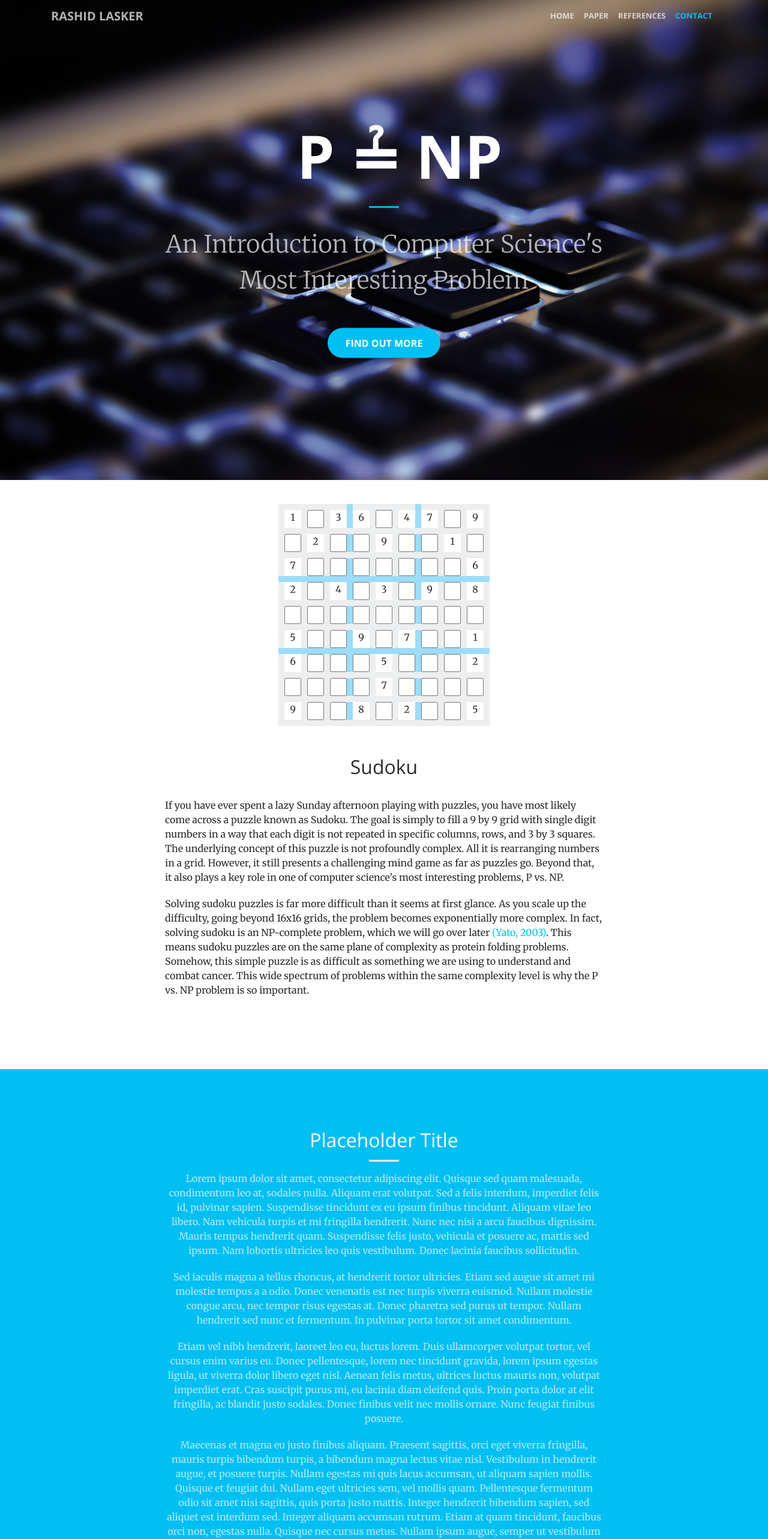
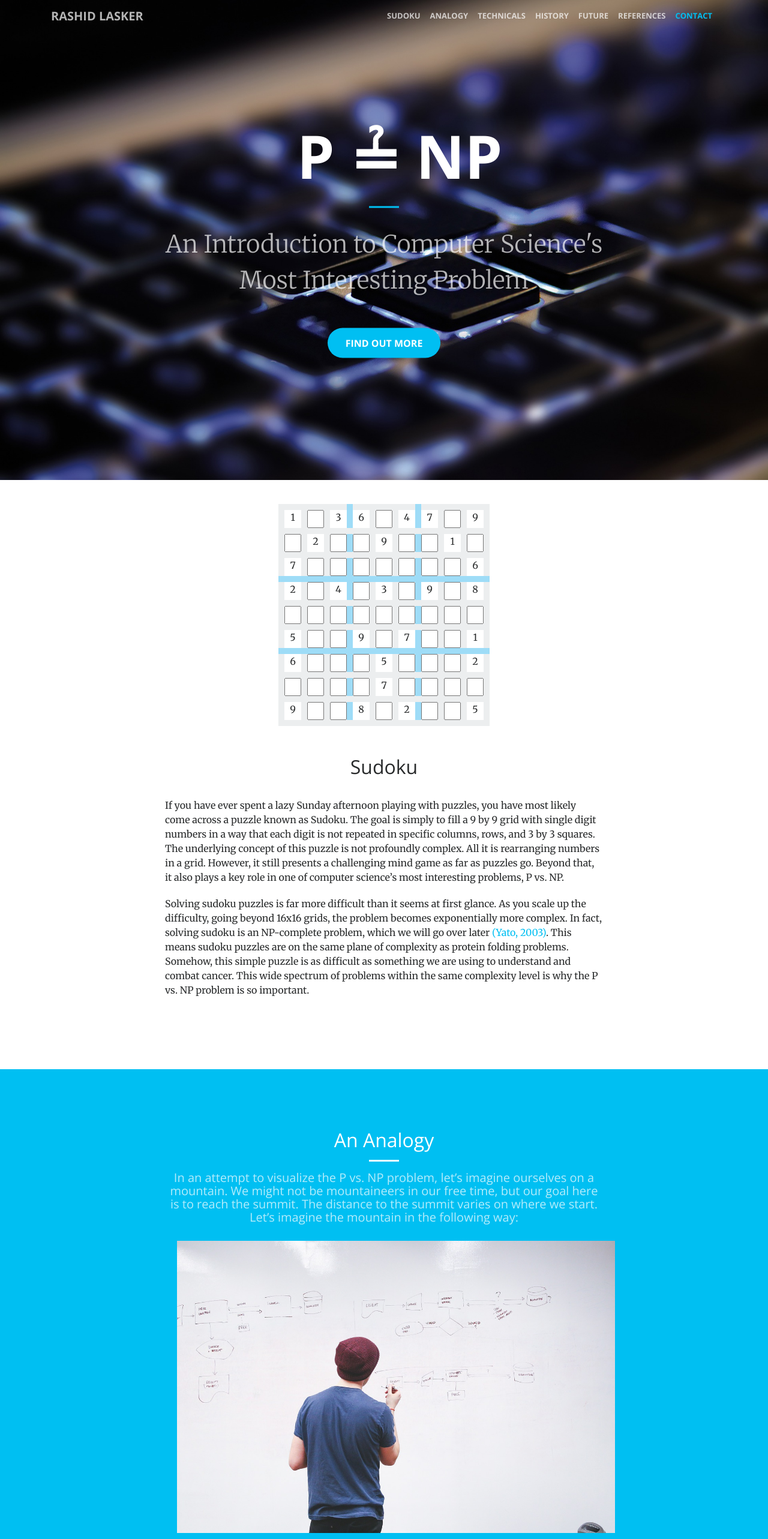
Before and after one commit to rashidlasker/enwr-project-three, a website: page index.html in a window 1280 px wide. Shown: the top 2565 px of the page at 60% size. Drawn offline with nearby package versions, Linux system fonts and the light colour scheme.

Commit message:
building out analogy section

```diff
--- a/index.html
+++ b/index.html
@@ -51,10 +51,19 @@
             <div class="collapse navbar-collapse" id="navbarExample">
                 <ul class="navbar-nav ml-auto">
                     <li class="nav-item">
-                        <a class="nav-link" href="#about">Home</a>
+                        <a class="nav-link" href="#sudoku">Sudoku</a>
                     </li>
                     <li class="nav-item">
-                        <a class="nav-link" href="#services">Paper</a>
+                        <a class="nav-link" href="#analogy">Analogy</a>
+                    </li>
+                    <li class="nav-item">
+                        <a class="nav-link" href="#technical">Technicals</a>
+                    </li>
+                    <li class="nav-item">
+                        <a class="nav-link" href="#history">History</a>
+                    </li>
+                    <li class="nav-item">
+                        <a class="nav-link" href="#future">Future</a>
                     </li>
                     <li class="nav-item">
                         <a class="nav-link" href="#portfolio">References</a>
@@ -73,12 +82,12 @@
                 <h1 id="homeHeading">&nbsp P &#8799 NP</h1>
                 <hr>
                 <p>An Introduction to Computer Science's Most Interesting Problem</p>
-                <a class="btn btn-primary btn-xl" href="#start">Find Out More</a>
+                <a class="btn btn-primary btn-xl" href="#sudoku">Find Out More</a>
             </div>
         </div>
     </header>
 
-    <section id="start" style="padding-top: 20px">
+    <section id="sudoku" style="padding-top: 20px">
     <table class="table" style="margin-top: 20px;margin-bottom: 50px">
        <tr> <td class="d0" style="padding: 0"> 1 <td class="d0" style="padding: 0"> <input size="1" style="width: 28px;text-align:center;">  <td class="d0" style="padding: 0; border-right:10px solid #9EDCF7;">3 <td class="d0" style="padding: 0">6 <td class="d0" style="padding: 0"> <input size="1" style="width: 28px;text-align:center;">  <td class="d0" style="padding: 0;border-right:10px solid #9EDCF7;">4 <td class="d0" style="padding: 0">7 <td class="d0" style="padding: 0"> <input size="1" style="width: 28px;text-align:center;"> <td class="d0" style="padding: 0;">9
        <tr> <td class="d0" style="padding: 0"> <input size="1" style="width: 28px;text-align:center;"> <td class="d0" style="padding: 0">2 <td class="d0" style="padding: 0; border-right:10px solid #9EDCF7;"> <input size="1" style="width: 28px;text-align:center;"> <td class="d0" style="padding: 0"> <input size="1" style="width: 28px;text-align:center;"> <td class="d0" style="padding: 0">9 <td class="d0" style="padding: 0; border-right:10px solid #9EDCF7;"> <input size="1" style="width: 28px;text-align:center;"> <td class="d0" style="padding: 0"> <input size="1" style="width: 28px;text-align:center;"> <td class="d0" style="padding: 0">1 <td class="d0" style="padding: 0"> <input size="1" style="width: 28px;text-align:center;">
@@ -107,21 +116,20 @@
         </div>
     </section>
 
-    <section class="bg-primary" id="about">
+    <section class="bg-primary" id="analogy">
         <div class="container">
             <div class="row">
                 <div class="col-lg-8 offset-lg-2 text-center">
-                    <h2 class="section-heading text-white">Placeholder Title</h2>
+                    <h2 class="section-heading text-white">An Analogy</h2>
                     <hr class="light">
-                    <p class="text-faded">Lorem ipsum dolor sit amet, consectetur adipiscing elit. Quisque sed quam malesuada, condimentum leo at, sodales nulla. Aliquam erat volutpat. Sed a felis interdum, imperdiet felis id, pulvinar sapien. Suspendisse tincidunt ex eu ipsum finibus tincidunt. Aliquam vitae leo libero. Nam vehicula turpis et mi fringilla hendrerit. Nunc nec nisi a arcu faucibus dignissim. Mauris tempus hendrerit quam. Suspendisse felis justo, vehicula et posuere ac, mattis sed ipsum. Nam lobortis ultricies leo quis vestibulum. Donec lacinia faucibus sollicitudin.</p>
+                    <h5 class="text-faded">In an attempt to visualize the P vs. NP problem, let’s imagine ourselves on a mountain. We might not be mountaineers in our free time, but our goal here is to reach the summit. The distance to the summit varies on where we start. Let’s imagine the mountain in the following way:</h5>
+                    <img src="img/whiteboard.jpg" width="100%" style="margin:20px">
+                    <h5 class="text-faded">The three zones are separated as follows. The P-zone is the section closest to the summit. From here, it’s possible to reach the top of the summit in a reasonable amount of time. The other two zones are the NP-complete-zone and the Complexity Forest. Essentially, the Complexity Forest separates the P-zone and the NP-complete-zone. As a result, if you start off in the NP-complete-zone, it takes a significantly longer time to reach the summit.</h5>
+                    <img src="img/whiteboard.jpg" width="100%" style="margin:20px">
+                    <h5 class="text-faded">From both zones, it’s easy to check if you’re at the summit; you just look down at your feet. However, the time it takes to reach the summit from either zone is very different. Herein lies the main difference between P and NP-complete problems. Both types of problems are easy to check if you’re given a solution already. However, it is far easier to find a solution to a P problem, compared to an NP-complete problem.</h5>
 
-                    <p class="text-faded">Sed iaculis magna a tellus rhoncus, at hendrerit tortor ultricies. Etiam sed augue sit amet mi molestie tempus a a odio. Donec venenatis est nec turpis viverra euismod. Nullam molestie congue arcu, nec tempor risus egestas at. Donec pharetra sed purus ut tempor. Nullam hendrerit sed nunc et fermentum. In pulvinar porta tortor sit amet condimentum.</p>
-
-                    <p class="text-faded">Etiam vel nibh hendrerit, laoreet leo eu, luctus lorem. Duis ullamcorper volutpat tortor, vel cursus enim varius eu. Donec pellentesque, lorem nec tincidunt gravida, lorem ipsum egestas ligula, ut viverra dolor libero eget nisl. Aenean felis metus, ultrices luctus mauris non, volutpat imperdiet erat. Cras suscipit purus mi, eu lacinia diam eleifend quis. Proin porta dolor at elit fringilla, ac blandit justo sodales. Donec finibus velit nec mollis ornare. Nunc feugiat finibus posuere.</p>
-
-                    <p class="text-faded">Maecenas et magna eu justo finibus aliquam. Praesent sagittis, orci eget viverra fringilla, mauris turpis bibendum turpis, a bibendum magna lectus vitae nisl. Vestibulum in hendrerit augue, et posuere turpis. Nullam egestas mi quis lacus accumsan, ut aliquam sapien mollis. Quisque et feugiat dui. Nullam eget ultricies sem, vel mollis quam. Pellentesque fermentum odio sit amet nisi sagittis, quis porta justo mattis. Integer hendrerit bibendum sapien, sed aliquet est interdum sed. Integer aliquam accumsan rutrum. Etiam at quam tincidunt, faucibus orci non, egestas nulla. Quisque nec cursus metus. Nullam ipsum augue, semper ut vestibulum in, pretium nec tellus.</p>
-
-                    <p class="text-faded">Suspendisse in sollicitudin risus. Sed elementum egestas turpis. Fusce blandit justo id nunc dictum laoreet. In eu purus ut ligula elementum varius in eget nibh. Sed at erat eu tortor efficitur placerat. Duis rhoncus, elit ut congue vulputate, diam sapien maximus metus, at vulputate augue velit at velit. Vestibulum lacinia lacus sodales lectus scelerisque tristique. Nunc placerat massa at nibh molestie, a varius dolor faucibus. Fusce gravida diam dui, ut vehicula nisi luctus ac. Aenean ut ipsum vulputate, bibendum enim id, venenatis ex. Etiam in dapibus velit.</p>
+                    <h5 class="text-faded">The above analogy assumes that P ≠ NP. In this scenario, there’s no easy way to bypass the Complexity Forest. However, there is alternative possibility, where P = NP. This would mean that there is not a difference between P and NP problems. Going back to the analogy, if P = NP, there would be a ski-lift that goes over the Complexity Forest entirely. For every NP-complete problem, there would be a shortcut that turns it into a P problem. Therefore, all NP-complete problems would be able to be solved faster, which has widespread ramifications in today’s world.</h5>
+                    <img src="img/whiteboard.jpg" width="100%" style="margin:20px">
                     <a class="btn btn-default btn-xl sr-button" href="#services">Continue!</a>
                 </div>
             </div>
```
Also changed, not shown: img/whiteboard.jpg (added).
